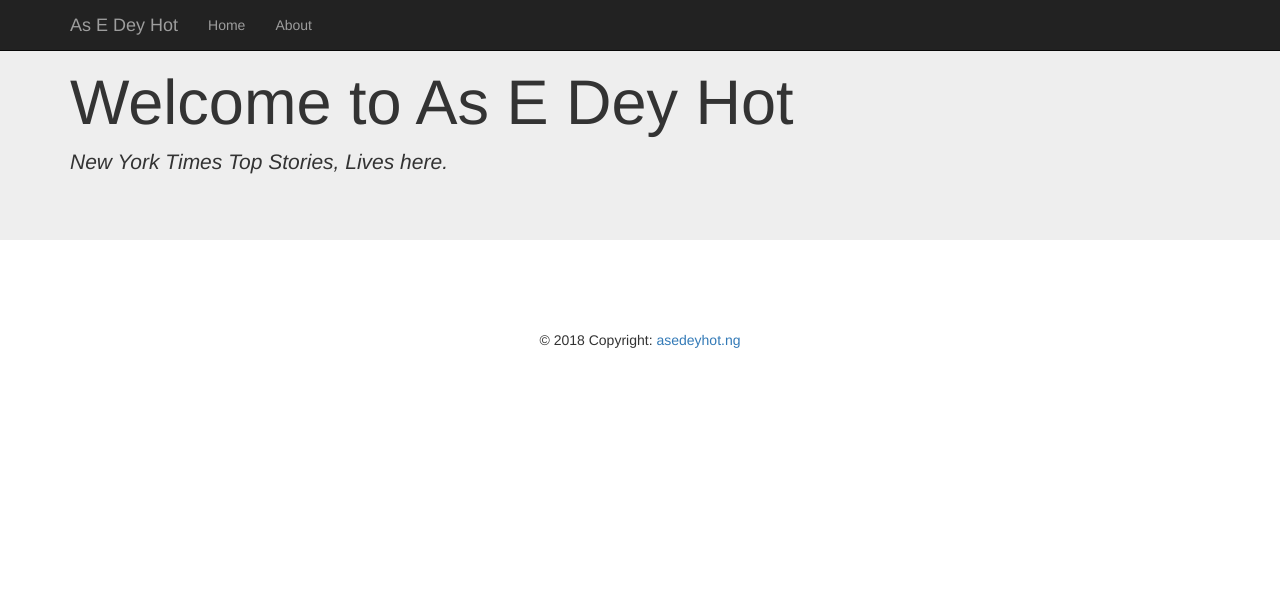
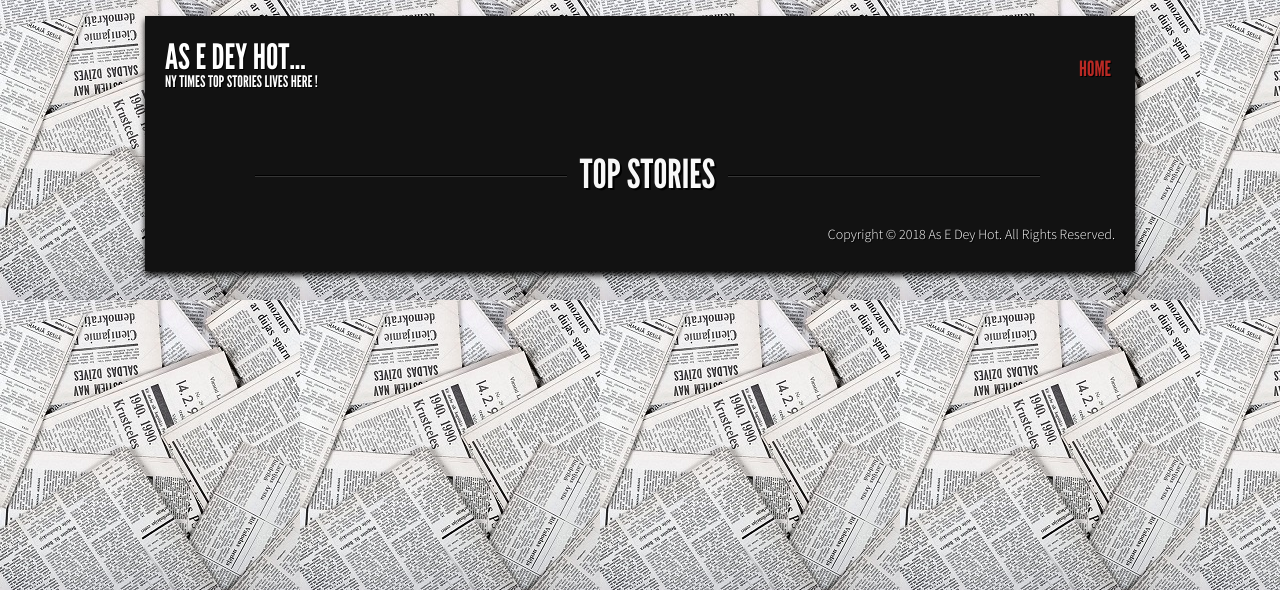
Before and after one commit to Shyzay/New_York_Times_Top_Stories, a Flask app: page / in a window 1280 px wide. Shown: the top 590 px of the page. Run offline with Flask 2, Linux system fonts and the light colour scheme; data that the repository does not hold is empty; some libraries are stand-ins or nearby versions.

Commit message:
updated templates

```diff
--- a/templates/home.html
+++ b/templates/home.html
@@ -7,28 +7,25 @@
 {% block content %}
 <!-- ends here -->
 
-<div class="jumbotron">
-<div class="container">
-<h1>Welcome to As E Dey Hot</h1>
-<p><i>New York Times Top Stories, Lives here.</i></p>
+<!--__--__--__--__--  M A I N   C O N T E N T  --__--__--__--___--__--__-->
+			<section>
+				<div id="line">
+					<div class="dline"></div>
+					<h1>Top Stories</h1>
+					<div class="dline"></div>
 				</div>
-</div>
-
-
-
-
-      <div class="container">
-          <div class="row">
+				<div id="story">
                         {% for data in render_data %}
-        <div class="col-sm-4">
-          <h3>{{ data.title }}</h3>
+					<article>
+						<h1>{{ data.title }}</h1>
+						<p>{{ data.abstract }}</p>
                         <p>{{ data.byline}}</p>
                         <p>{{ data.published_date}}</p>
-          <p><a class="col-sm-4 btn btn-default" href="{{ data.url }}" role="button">Read &raquo;</a></p>
-        </div>
+						<a href="{{ data.url }}" class="rm">Read More &raquo;</a>
+					</article>
                         {% endfor %}
 				</div>
-      </div>
+			</section>
 
 
 
--- a/templates/layout.html
+++ b/templates/layout.html
@@ -3,37 +3,31 @@
 
 <!--  Inserted the linking code to our CSS & Bootstrap by addig a head section -->
 <head>
-<title>As E Dey Hot - Top Stories</title>
-<link rel="stylesheet" href="https://maxcdn.bootstrapcdn.com/bootstrap/3.3.7/css/bootstrap.min.css">
-<link rel="stylesheet" href="{{ url_for('static', filename='css/main.css') }}">
+        <meta charset="utf-8" />
+        <link rel="stylesheet" href="static/css/style.css" />
+        <title>As E Dey Hot - NY Times Online Top Stories </title>
 </head>
 <!-- ends here -->
 
-<body>
-<header>
+<body id="home">
+		<div id="wrapper">
 
-<nav class="navbar navbar-inverse navbar-fixed-top">
-    <div class="container">
-        <div class="navbar-header">
-          <button type="button" class="navbar-toggle collapsed" data-toggle="collapse" data-target="#navbar" aria-expanded="false" aria-controls="navbar">
-            <span class="sr-only">Toggle navigation</span>
-            <span class="icon-bar"></span>
-            <span class="icon-bar"></span>
-            <span class="icon-bar"></span>
-          </button>
-          <a class="navbar-brand" href="#">As E Dey Hot</a>
-        </div>
-        <div id="navbar" class="collapse navbar-collapse">
-          <ul class="nav navbar-nav">
-            <li class=""><a href="/">Home</a></li>
-            <li><a href="/about">About</a></li>
-          </ul>
-        </div><!--/.nav-collapse -->
-    </div>
-</nav>
+            <!--__--__--__--__--__--  L O G O  &   N A V   B A R --__--___--__--__--__-->
+			<header>
+				<div id="logo">
+				<h1>As E Dey Hot...</span></h1>
+				<div id="tagline">
+					<h2>NY Times Top Stories Lives here !</h2>
+				</div>
+				</div>
+				<nav>
+					<ul>
+						<li><a href="{{ url_for('home')}}" id="homenav">Home</a></li>
+					</ul>
+				</nav>
+			</header>
 
 
-</header>
 
 <!--  The two lines with curly brackets will be replaced on demand by either the home.html , or
 the about.html code depending on which URL the user is browsing. For that to happen, you also need to edit those two pages so that they connect to the layout.html page-->
@@ -41,20 +35,12 @@ the about.html code depending on which URL the user is browsing. For that to hap
 {% endblock %}
 <!-- ends here -->
 
-<br><br><br>
-<!-- Footer -->
-<footer class="page-footer font-small blue">
 
-  <!-- Copyright -->
-  <div class="footer-copyright text-center py-3">© 2018 Copyright:
-    <a href="#"> asedeyhot.ng</a>
-  </div>
-  <!-- Copyright -->
 
-</footer>
-<!-- Footer -->
-
-     <script src="https://maxcdn.bootstrapcdn.com/bootstrap/3.3.7/js/bootstrap.min.js"></script>
-
+<!--__--__--__--__--  T H E    F O O T E R --__--__--__--___--__--__--__-->
+			<footer>
+				<p>Copyright &copy 2018 As E Dey Hot. All Rights Reserved.</p>
+			</footer>
+		</div>
    </body>
 </html>
```
Also changed, not shown: templates/about.html (deleted, +0 -23 lines). Lines whose indentation alone changed are shown as unchanged.
